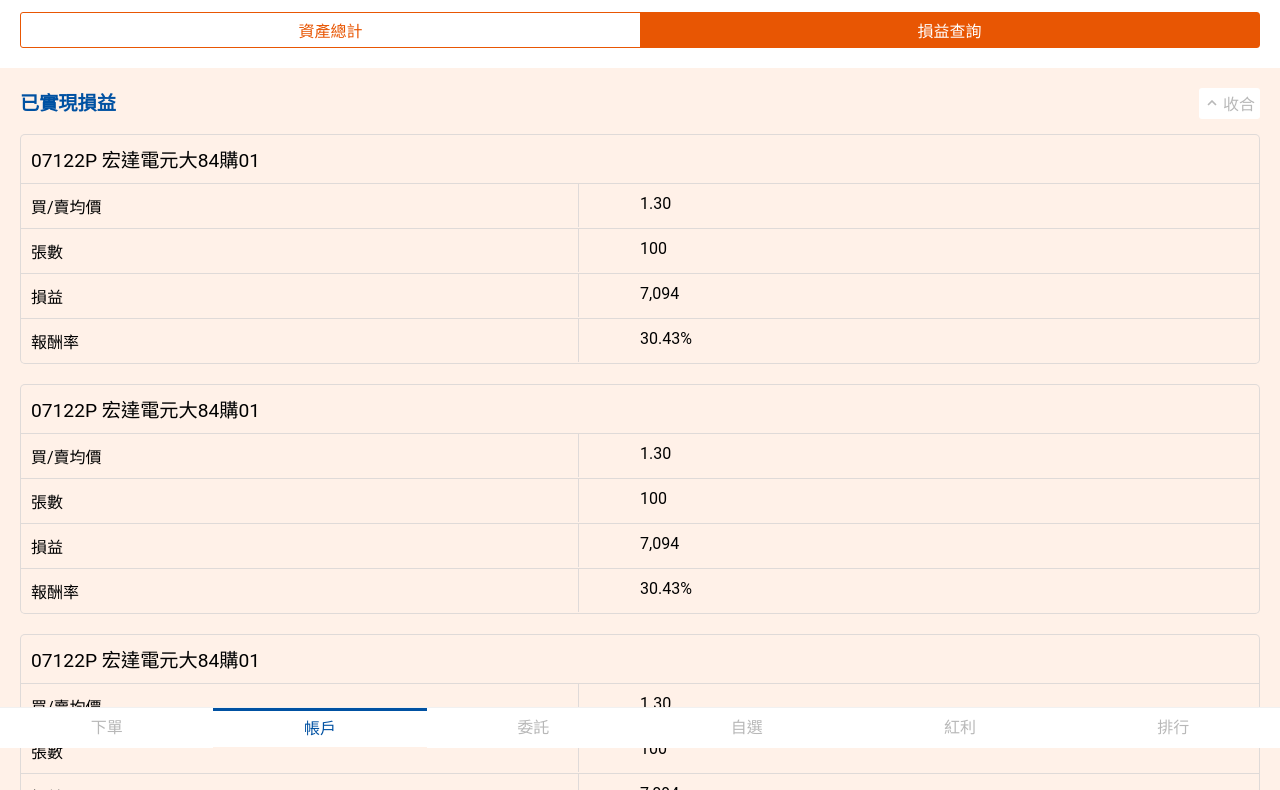
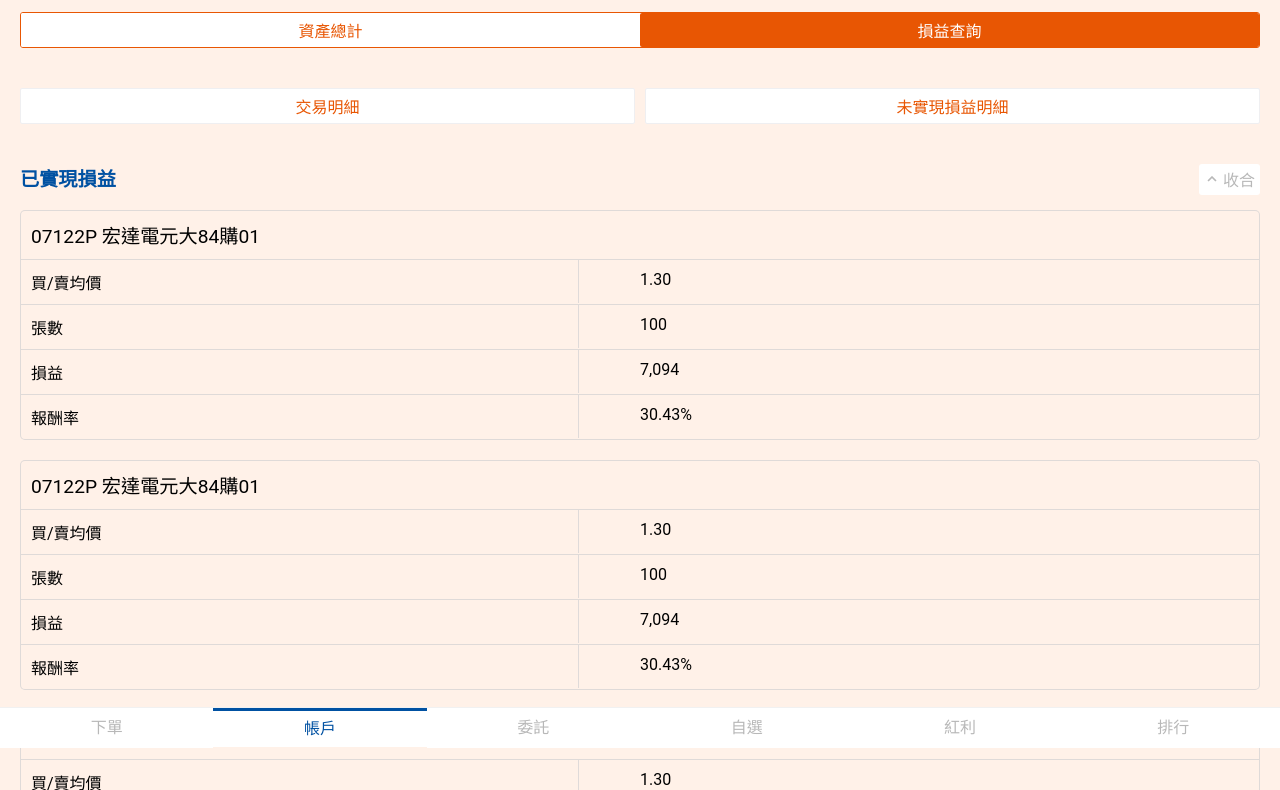
Before and after one commit to tsgo/yuanta, a plain HTML site: page w010b.html in a window 1280 px wide. Shown: the part 53-843 px from the top of the page. Drawn offline with Linux system fonts and the light colour scheme.

Commit message:
Fix html code.

```diff
--- a/scss/type.scss
+++ b/scss/type.scss
@@ -584,6 +584,19 @@
     border: 1px solid $Dellorange;
   }
 
+  &.topnew {
+    border: 0;
+    width: calc(50% - 5px);
+
+    &:first-child {
+      float: left;
+    }
+
+    &:last-child {
+      float: right;
+    }
+  }
+
   &.otherB {
     border: 0;
     color: $lightgray;
@@ -722,8 +735,11 @@
     color: $Dellblue;
     text-decoration: none;
     cursor: pointer;
-    @include border-radius(0);
+    @include border-radius(2px);
     font-size: 1rem;
+    outline: 0;
+    border: 0;
+    background-color: white;
 
     &.aoragne {
       color: $Dellorange !important;
@@ -732,7 +748,13 @@
         background-color: $Dellorange !important;
         color: white !important;
       }
+
+      &.ao100 {
+        width: 100%;
+        border: 1px solid rgba(239, 239, 241, 1.00);
+      }
     }
+
 
     &:hover, &:active, &.topBtnOK {
       background-color: $Dellblue !important;
--- a/w010b.html
+++ b/w010b.html
@@ -25,10 +25,19 @@
         <div class='title_type'>帳戶總覽</div>
       </header>
 
-      <div class='cent_boxs haveSpace centwhite'>
+      <div class='cent_boxs haveSpace'>
         <div class='topBtn topBtnO'>
           <a class='aoragne'>資產總計</a>
           <a class='aoragne topBtnOKO'>損益查詢</a>
+        </div>
+      </div>
+
+      <div class='cent_boxs haveSpace NoTopNoBottom'>
+        <div class='topBtn topnew'>
+          <button class='aoragne ao100'>交易明細</button>
+        </div>
+        <div class='topBtn topnew'>
+          <button class='aoragne ao100'>未實現損益明細</button>
         </div>
       </div>
 
```
Also changed, not shown: css/label.css, css/public.css, css/type.css.
